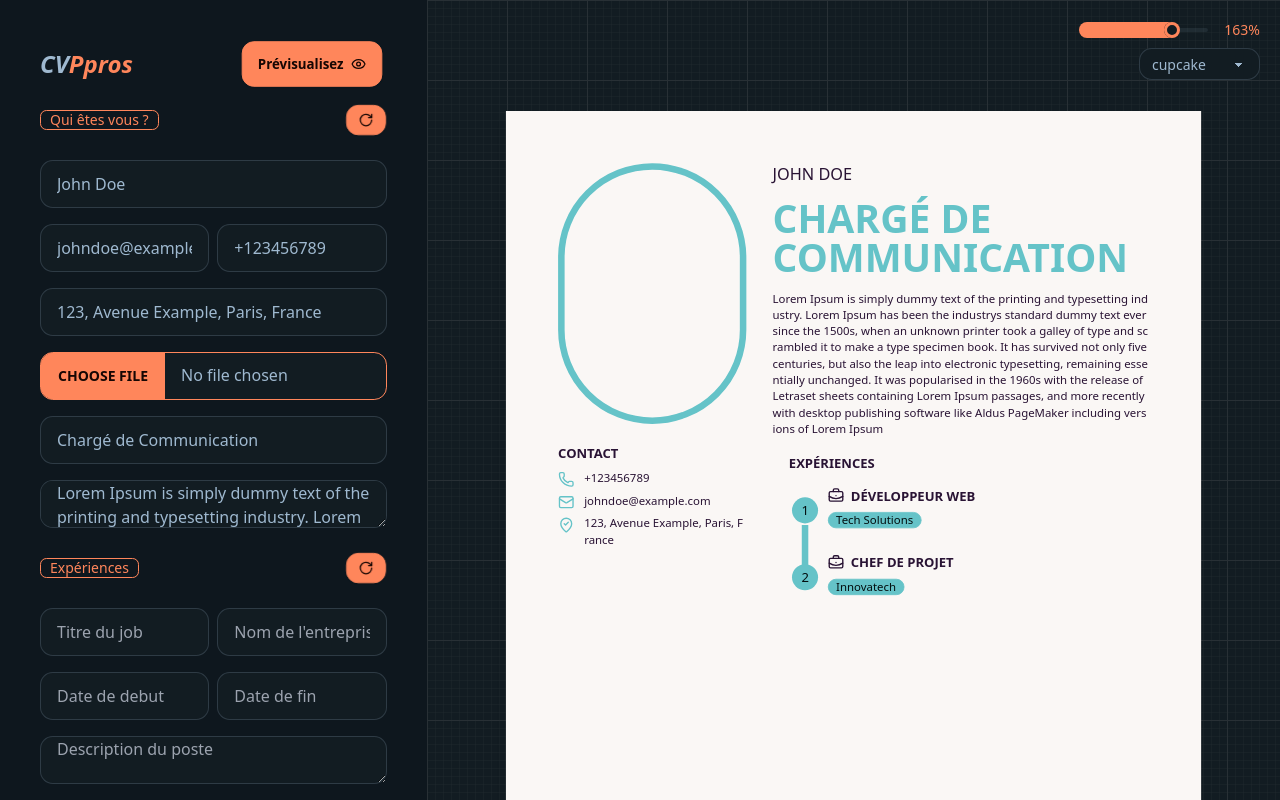
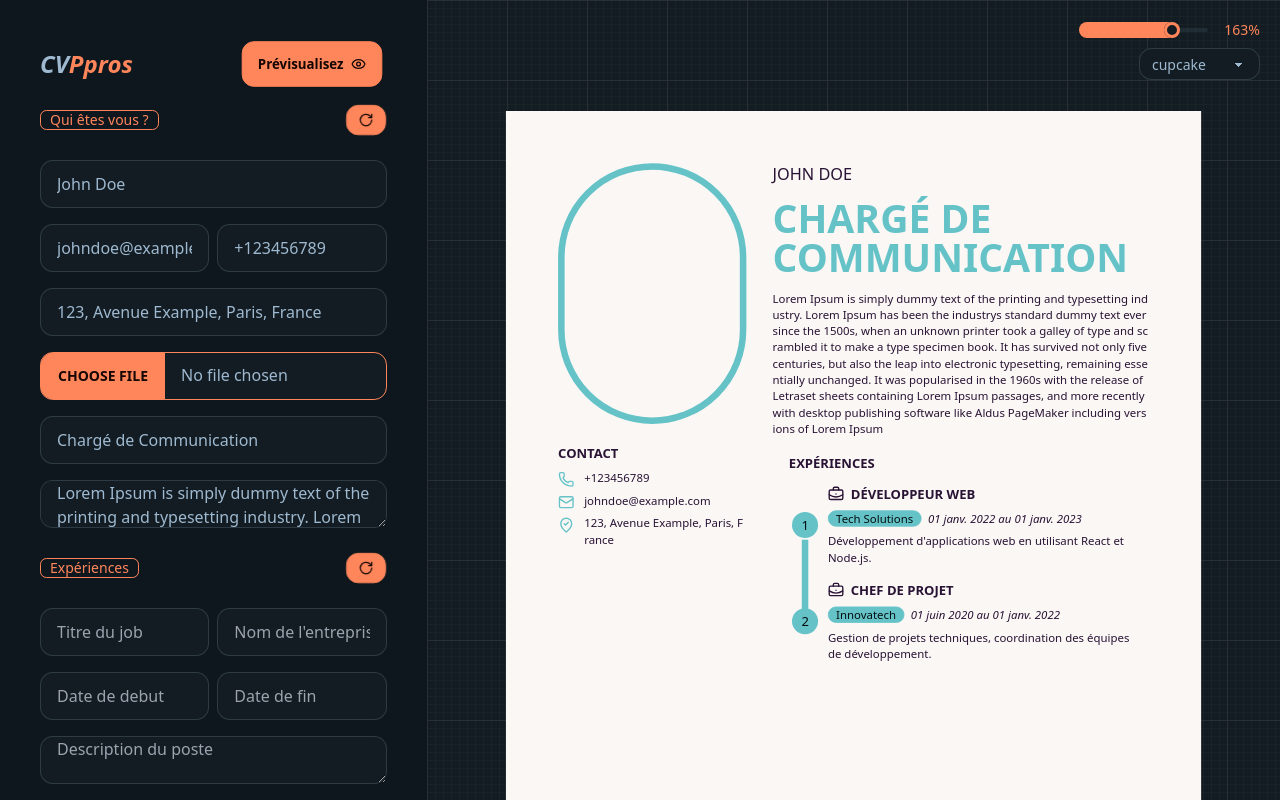
Before and after one commit to noelfoka/cd-pdf-creator, a Next.js app: page / in a window 1280 px wide. Built offline with nearby package versions, Linux system fonts and the light colour scheme.

Commit message:
fin du travail sur experience

```diff
--- a/app/components/CVPreview.tsx
+++ b/app/components/CVPreview.tsx
@@ -104,7 +104,9 @@ const CVPreview: React.FC<Props> = ({ personalDetails, file, theme, experience }
                     </h2>
                     <div className="text-sm my-2">
                       <span className="badge badge-primary">{exp.companyName}</span>
+                      <span className="italic ml-2">{formatDate(exp.startDate)} au {formatDate(exp.endDate)}</span>
                     </div>
+                    <p className="text-sm">{exp.description}</p>
                   </div>
                 </li>
               ))
```
